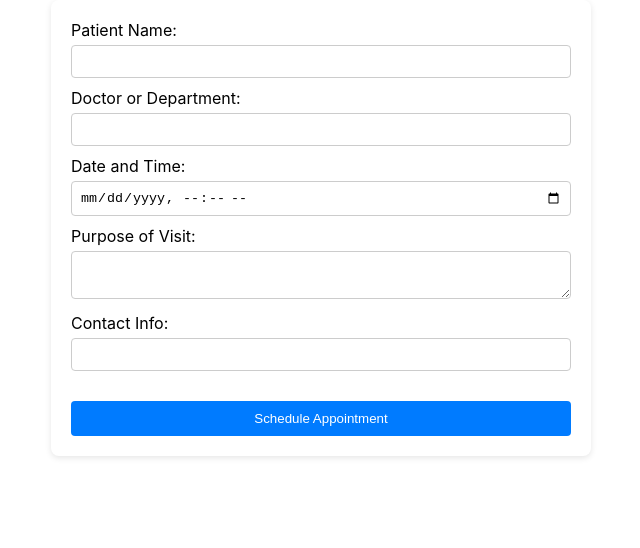
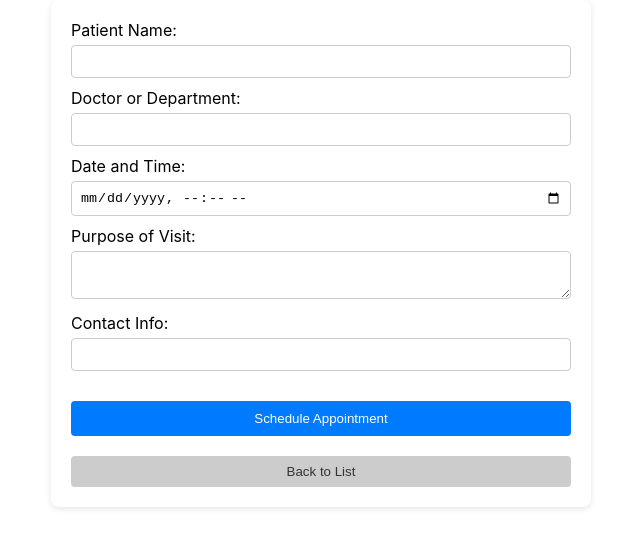
Before and after one commit to bryanleejh/hospital-frontend-demo, a React (Create React App) app: page /create-appointment in a window 1280 px wide. Shown: the top 548 px of the page, without its empty margins (319-959 px from the left). Built offline with nearby package versions, Linux system fonts and the light colour scheme.

Commit message:
feat: add back button for AppointmentForm

```diff
--- a/src/components/AppointmentForm/AppointmentForm.css
+++ b/src/components/AppointmentForm/AppointmentForm.css
@@ -35,3 +35,16 @@ button {
 button:hover {
   background-color: #0056b3;
 }
+
+.back-button {
+  padding: 8px 16px;
+  background-color: #ccc;
+  color: #333;
+  border: none;
+  border-radius: 4px;
+  cursor: pointer;
+}
+
+.back-button:hover {
+  background-color: #bbb;
+}
--- a/src/components/AppointmentForm/AppointmentForm.tsx
+++ b/src/components/AppointmentForm/AppointmentForm.tsx
@@ -39,6 +39,10 @@ const CreateAppointmentForm: React.FC = () => {
     addAppointment(formState);
     console.log("Form Submitted:", formState);
     navigate("/appointments");
+  };
+
+  const handleBack = () => {
+    navigate("/appointments"); // Navigate back to the appointment list without saving
   };
 
   return (
@@ -88,6 +92,9 @@ const CreateAppointmentForm: React.FC = () => {
         />
       </label>
       <button type="submit">Schedule Appointment</button>
+      <button type="button" onClick={handleBack} className="back-button">
+        Back to List
+      </button>
     </form>
   );
 };
```
